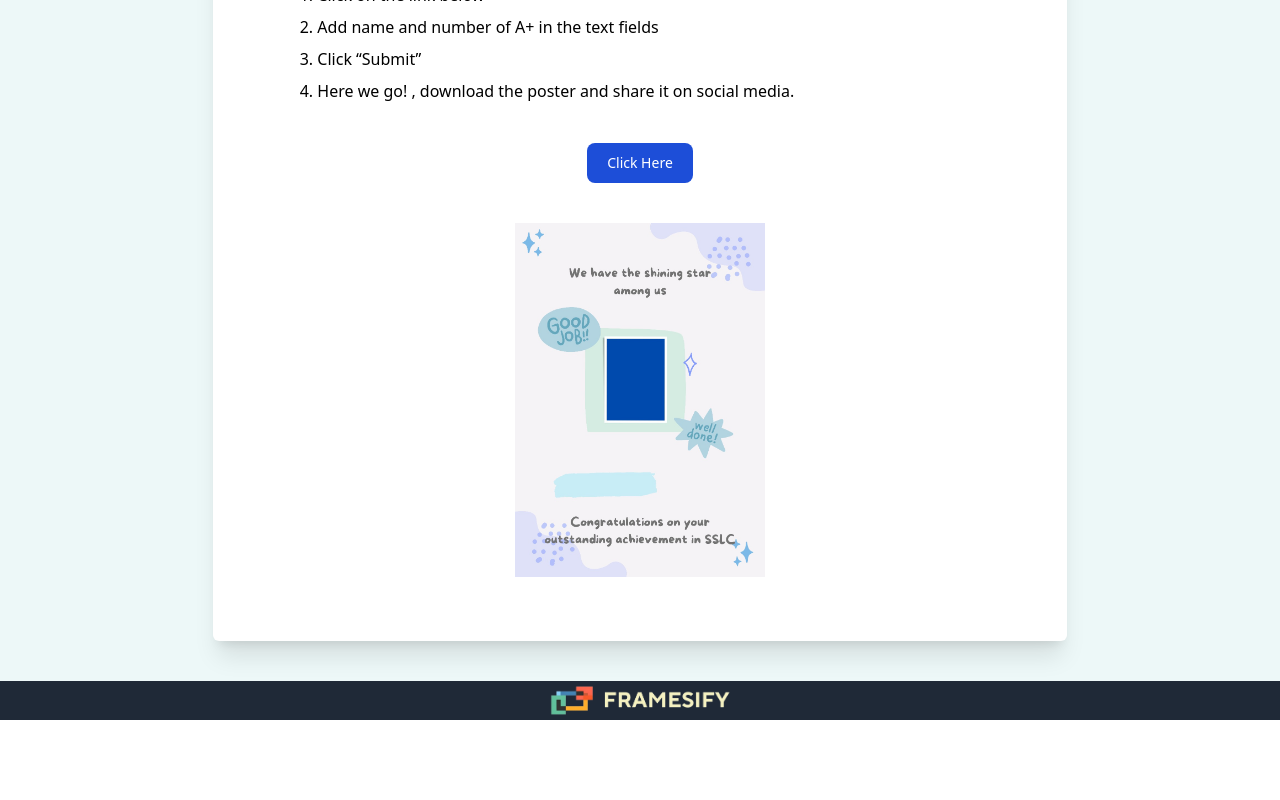
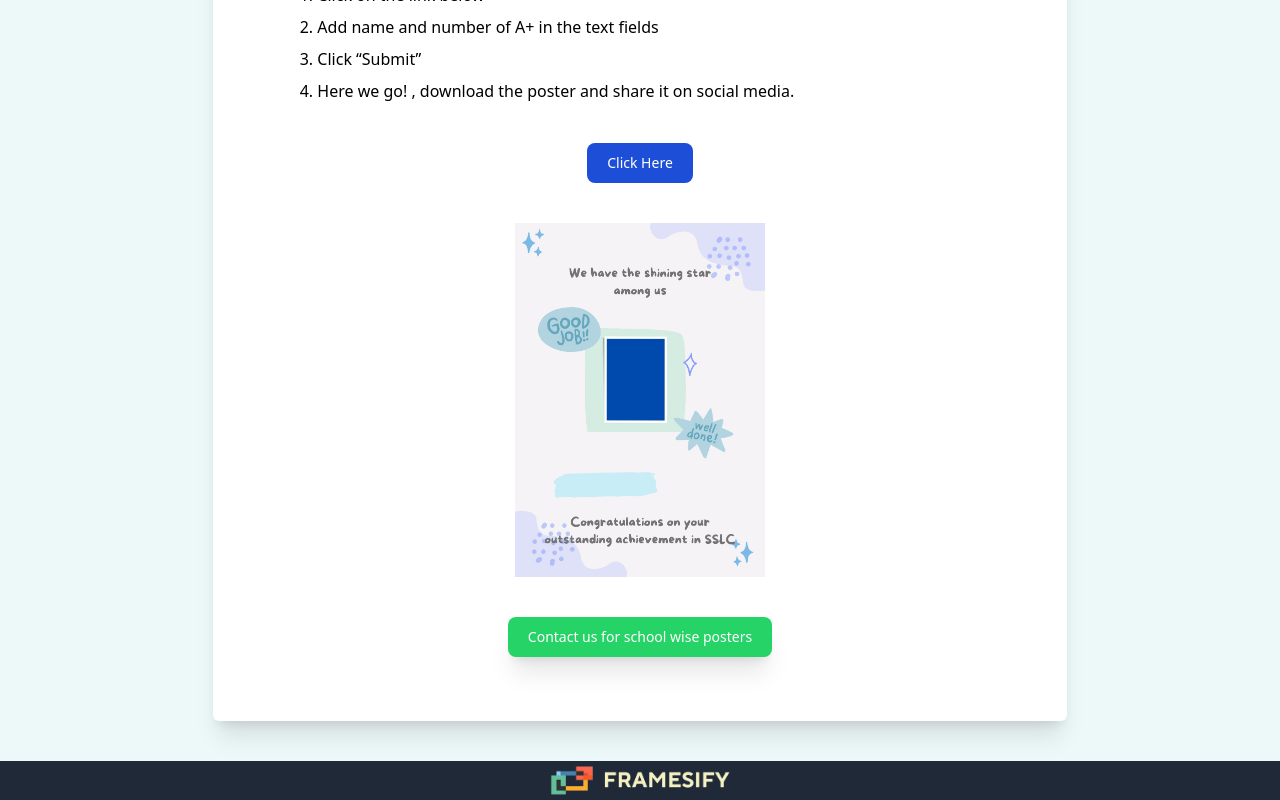
Before and after one commit to hadibinnoor/framesify-frontend, a React (Vite) app: page /sslc-winner-poster in a window 1280 px wide. Shown: the part 477-1277 px from the top of the page. Before the commit the page ends 1197 px from the top, so only its background shows below. Built offline with nearby package versions, Linux system fonts and the light colour scheme.

Commit message:
Contact button on sslc page and campaign page

```diff
--- a/src/assets/CampaignPage.jsx
+++ b/src/assets/CampaignPage.jsx
@@ -188,29 +188,22 @@ const CampaignPage = () => {
               <div className=" mobile_flex">
                 <button
                   onClick={() => downloadImage(resultImage)}
-                  className="w-4/6 sm:w-1/2 text-white bg-[#24292F] font-medium rounded-lg text-sm px-5 py-2.5 text-center inline-flex items-center md:dark:focus:ring-gray-500 md:dark:hover:bg-[#050708]/30 me-2 mb-2"
+                  className="mx-auto w-5/6 sm:w-3/5 text-white bg-[#24292F] font-medium rounded-lg text-sm px-5 py-2.5 text-center inline-flex items-center md:dark:focus:ring-gray-500 md:dark:hover:bg-[#050708]/30  mb-2"
                 >
                   Download
                 </button>
                 <button
                   onClick={refreshPage}
-                  className="w-4/6 sm:w-1/2 text-white bg-[#24292F] font-medium rounded-lg text-sm px-5 py-2.5 text-center inline-flex items-center md:dark:focus:ring-gray-500 md:dark:hover:bg-[#050708]/30 me-2 mb-2"
+                  className="mx-auto w-5/6 sm:w-3/5 text-white bg-[#24292F] font-medium rounded-lg text-sm px-5 py-2.5 text-center inline-flex items-center md:dark:focus:ring-gray-500 md:dark:hover:bg-[#050708]/30  mb-2"
                 >
                   New
                 </button>
-
-                {/* <a
-                  className=" "
-                  data-action="share/whatsapp/share"
-                  href={`whatsapp://send?text=${data.client_title}  Link:${currentUrl}`}
+                <a
+                  href="https://wa.me/message/MCLGP4BB4PSHC1"
+                  className="w-fit mx-auto text-white bg-[#25D366] hover:bg-[#25D366]/90 focus:ring-4 focus:ring-blue-300 font-medium rounded-lg text-sm px-5 py-2.5  focus:outline-none dark:focus:ring-blue-800"
                 >
-                  <div
-                    // onClick={handleOnSubmit}
-                    className="sm:w-1/2 text-white bg-[#24292F] font-medium rounded-lg text-sm px-[50px] py-2.5 text-center inline-flex items-center md:dark:focus:ring-gray-500 md:dark:hover:bg-[#050708]/30 me-2 mb-2"
-                  >
-                    Share
-                  </div>
-                </a> */}
+                  Contact us for school wise posters
+                </a>
               </div>
             </div>
           )}
--- a/src/assets/SslcPage.jsx
+++ b/src/assets/SslcPage.jsx
@@ -42,6 +42,12 @@ const SslcPage = () => {
             alt="poster"
             className="w-[250px] mx-auto"
           />
+          <a
+            href="https://wa.me/message/MCLGP4BB4PSHC1"
+            className="w-fit mx-auto shadow-xl text-white bg-[#25D366] hover:bg-[#25D366]/90 focus:ring-4 focus:ring-blue-300 font-medium rounded-lg text-sm px-5 py-2.5  focus:outline-none dark:focus:ring-blue-800"
+          >
+            Contact us for school wise posters
+          </a>
         </div>
       </div>
       <Footer />
```
